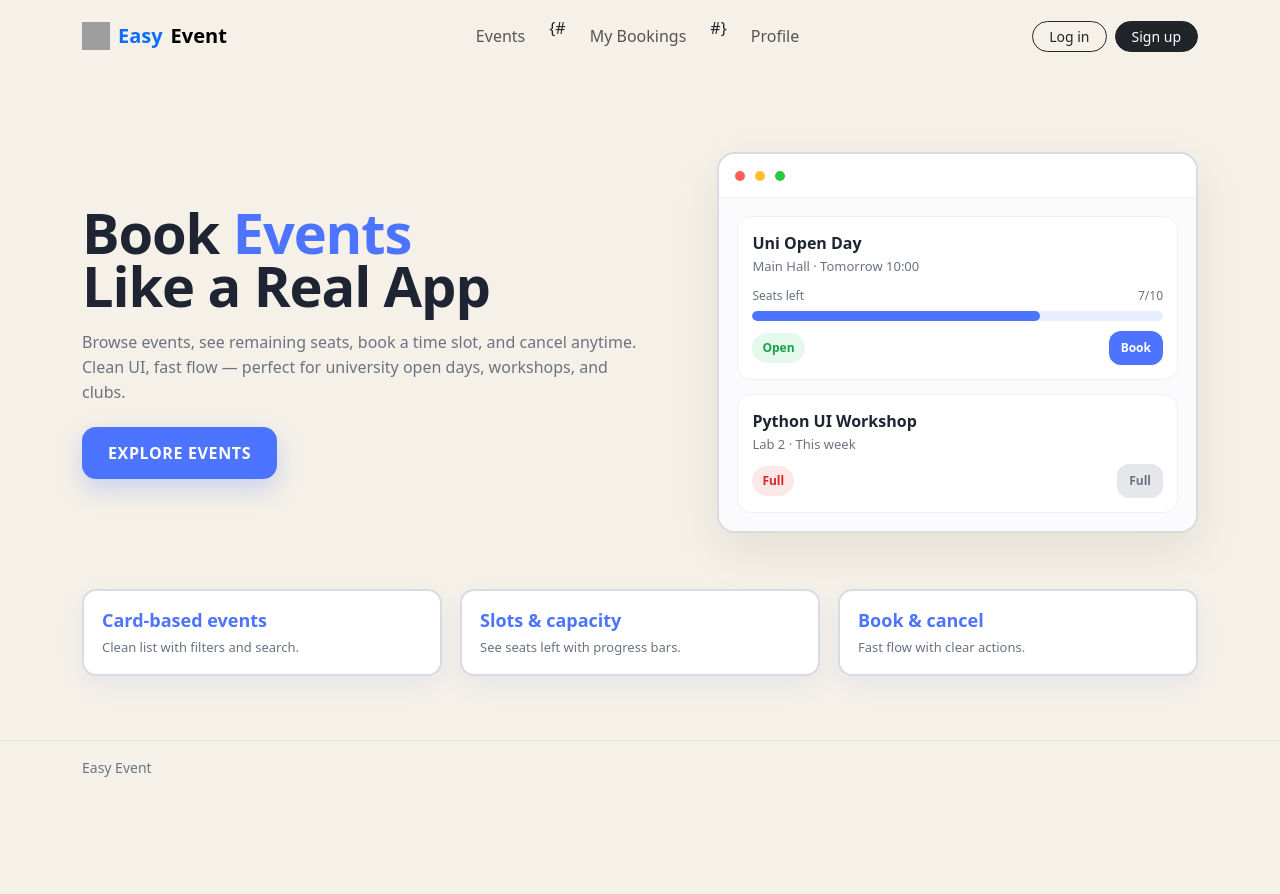
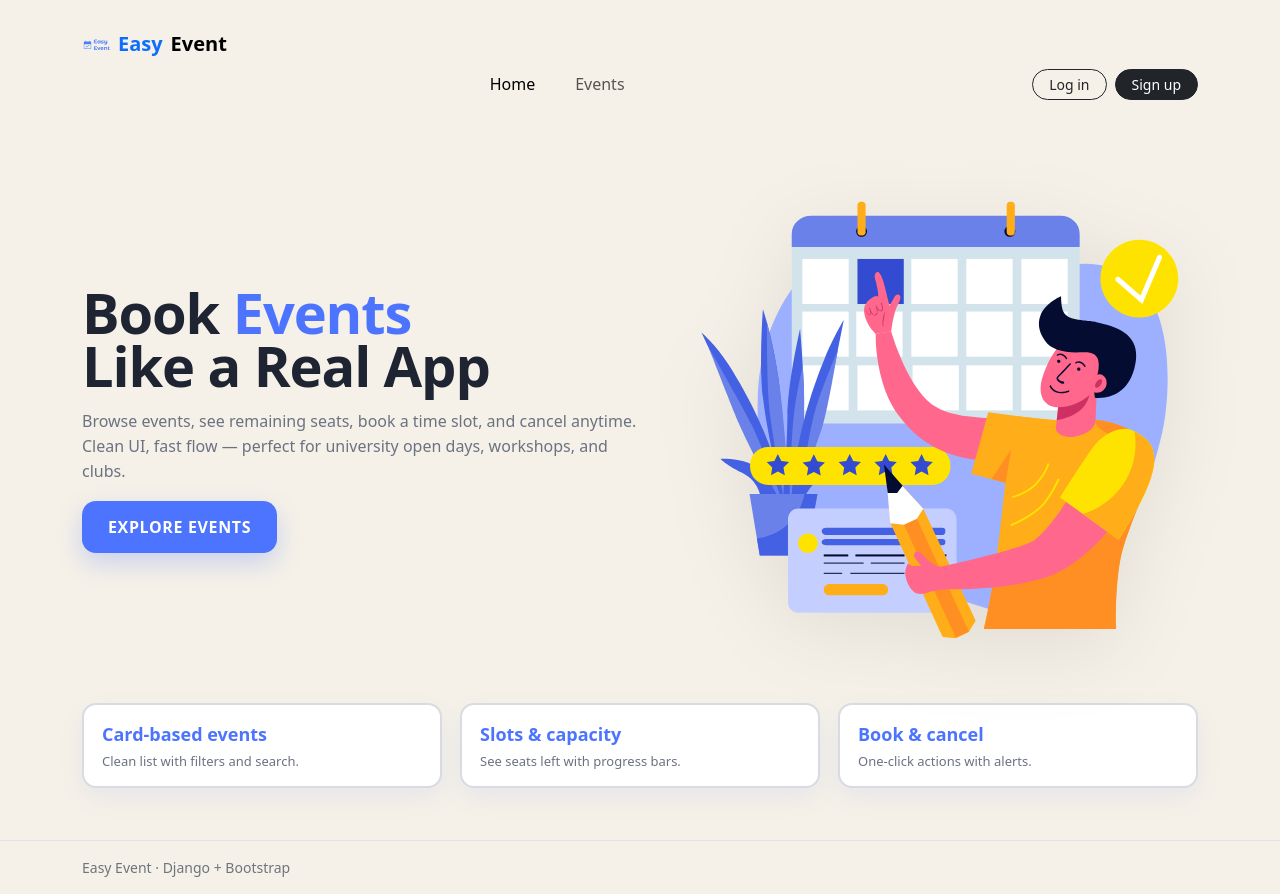
Before and after one commit to grebennikoovaa/event-booking-mini, a Django app: page / in a window 1280 px wide. Before the commit the page ends 777 px from the top, so only its background shows below. Run offline with Django 5.2, Linux system fonts and the light colour scheme; grey boxes are pictures that could not be loaded.

Commit message:
updated landing page and added login, signup, logout

```diff
--- a/bookings/urls.py
+++ b/bookings/urls.py
@@ -8,4 +8,5 @@ urlpatterns = [
     path("slots/<int:slot_id>/book/", views.book_slot, name="book_slot"),
     path("slots/<int:slot_id>/cancel/", views.cancel_slot, name="cancel_slot"),
     path("my-bookings/", views.my_bookings, name="my_bookings"),
+    path("accounts/signup/", views.signup, name="signup"),
 ]
--- a/bookings/views.py
+++ b/bookings/views.py
@@ -6,6 +6,8 @@ from django.core.exceptions import ValidationError
 from django.shortcuts import get_object_or_404, redirect, render
 from django.utils import timezone
 from django.db.models import Q
+from django.contrib.auth import login
+from .forms import SignUpForm
 
 
 
@@ -112,3 +114,14 @@ def my_bookings(request):
 
 def landing(request):
     return render(request, "landing.html")
+
+def signup(request):
+    if request.method == "POST":
+        form = SignUpForm(request.POST)
+        if form.is_valid():
+            user = form.save()
+            login(request, user)
+            return redirect("event_list")
+    else:
+        form = SignUpForm()
+    return render(request, "registration/signup.html", {"form": form})
--- a/config/settings.py
+++ b/config/settings.py
@@ -112,6 +112,8 @@ STATIC_URL = 'static/'
 
 STATICFILES_DIRS = [BASE_DIR / "static"]
 
+LOGIN_REDIRECT_URL = "/events/"
+LOGOUT_REDIRECT_URL = "/"
 
-LOGIN_REDIRECT_URL = "event_list"
-LOGOUT_REDIRECT_URL = "event_list"
+
+DEFAULT_AUTO_FIELD = "django.db.models.BigAutoField"
--- a/static/css/landing.css
+++ b/static/css/landing.css
@@ -1,54 +1,66 @@
-/* Background like the reference */
+
 body.bg-light {
   background: #f5f1e8 !important;
 }
 
-/* Wrap */
 .landing-wrap {
-  padding: 56px 0 40px;
+  padding: 28px 0 28px;
 }
 
-/* Hero layout */
+
 .landing-hero {
   display: grid;
-  grid-template-columns: 1.1fr 0.9fr;
-  gap: 48px;
+  grid-template-columns: 1.05fr 0.95fr;
+  gap: 40px;
   align-items: center;
-  margin-bottom: 56px;
+  margin-bottom: 28px;
 }
 
 @media (max-width: 992px) {
   .landing-hero {
     grid-template-columns: 1fr;
-    gap: 28px;
+    gap: 22px;
   }
 }
 
-/* Typography */
+
 .landing-title {
   font-weight: 900;
   letter-spacing: -0.02em;
-  line-height: 0.95;
+  line-height: 0.96;
   font-size: 56px;
-  margin: 0 0 18px;
+  margin: 0 0 16px;
 }
 
 @media (max-width: 576px) {
-  .landing-title { font-size: 42px; }
+  .landing-title {
+    font-size: 40px;
+  }
 }
 
-.landing-title .dark { color: #1e2432; }
-.landing-title .accent { color: #4c74ff; }
+.landing-title .dark {
+  color: #1e2432;
+}
+
+.landing-title .accent {
+  color: #4c74ff;
+}
 
 .landing-subtitle {
   max-width: 560px;
   color: #6b7280;
   font-size: 16px;
   line-height: 1.55;
-  margin-bottom: 22px;
+  margin: 0 0 18px;
 }
 
-/* CTA button */
+
+.landing-actions {
+  display: flex;
+  gap: 12px;
+  flex-wrap: wrap;
+}
+
 .landing-cta {
   display: inline-block;
   padding: 14px 26px;
@@ -56,134 +68,48 @@ body.bg-light {
   background: #4c74ff;
   color: #ffffff;
   text-decoration: none;
-  font-weight: 800;
+  font-weight: 900;
   letter-spacing: 0.04em;
-  box-shadow: 0 10px 25px rgba(76,116,255,0.25);
+  box-shadow: 0 10px 25px rgba(76, 116, 255, 0.25);
   transition: transform 0.15s ease, box-shadow 0.15s ease;
 }
 
 .landing-cta:hover {
   transform: translateY(-1px);
-  box-shadow: 0 14px 32px rgba(76,116,255,0.30);
+  box-shadow: 0 14px 32px rgba(76, 116, 255, 0.30);
   color: #fff;
 }
 
-/* Right mock screen */
-.mock-screen {
-  background: #ffffff;
-  border: 2px solid #d9dbe3;
-  border-radius: 18px;
-  overflow: hidden;
-  box-shadow: 0 18px 50px rgba(0,0,0,0.08);
+
+.hero-visual {
+  position: relative;
+  display: flex;
+  justify-content: flex-end;
 }
 
-.mock-top {
-  height: 44px;
-  display: flex;
-  align-items: center;
-  gap: 10px;
-  padding: 0 16px;
-  border-bottom: 1px solid #eef0f5;
-  background: #fff;
+.hero-illustration {
+  width: 100%;
+  max-width: 620px;
+  height: auto;
+  display: block;
+  filter: drop-shadow(0 18px 40px rgba(0, 0, 0, 0.08));
 }
 
-.dot { width: 10px; height: 10px; border-radius: 50%; }
-.dot.red { background: #ff5f57; }
-.dot.yellow { background: #febc2e; }
-.dot.green { background: #28c840; }
 
-.mock-body {
-  background: #fbfbfe;
-  padding: 18px;
-  display: grid;
-  gap: 14px;
+@media (max-width: 992px) {
+  .hero-visual {
+    justify-content: center;
+  }
+  .hero-illustration {
+    max-width: 520px;
+  }
 }
 
-.mock-card {
-  background: #fff;
-  border: 1px solid #eef0f5;
-  border-radius: 14px;
-  padding: 14px;
-}
-
-.mock-card-title {
-  font-weight: 800;
-  color: #1e2432;
-  margin-bottom: 2px;
-}
-
-.mock-card-text {
-  color: #6b7280;
-  font-size: 13px;
-  margin-bottom: 10px;
-}
-
-.mock-progress-label {
-  display: flex;
-  justify-content: space-between;
-  color: #6b7280;
-  font-size: 12px;
-  margin-bottom: 6px;
-}
-
-.mock-progress {
-  height: 10px;
-  background: #e9eeff;
-  border-radius: 999px;
-  overflow: hidden;
-  margin-bottom: 10px;
-}
-
-.mock-progress-fill {
-  height: 100%;
-  background: #4c74ff;
-  border-radius: 999px;
-}
-
-.mock-actions {
-  display: flex;
-  justify-content: space-between;
-  align-items: center;
-}
-
-.mock-badge {
-  font-size: 12px;
-  font-weight: 800;
-  padding: 6px 10px;
-  border-radius: 999px;
-}
-
-.mock-badge.open {
-  background: rgba(34,197,94,0.12);
-  color: #16a34a;
-}
-
-.mock-badge.full {
-  background: rgba(239,68,68,0.12);
-  color: #dc2626;
-}
-
-.mock-btn {
-  padding: 8px 12px;
-  border-radius: 12px;
-  border: none;
-  background: #4c74ff;
-  color: #fff;
-  font-weight: 800;
-  font-size: 12px;
-}
-
-.mock-btn.disabled {
-  background: #e5e7eb;
-  color: #6b7280;
-}
-
-/* Feature cards */
 .landing-features {
   display: grid;
   grid-template-columns: repeat(3, 1fr);
   gap: 18px;
-}
+  margin-top: 10px;
 
 @media (max-width: 992px) {
   .landing-features {
@@ -196,7 +122,7 @@ body.bg-light {
   border: 2px solid #d9dbe3;
   border-radius: 14px;
   padding: 16px 18px;
-  box-shadow: 0 10px 24px rgba(76,116,255,0.08);
+  box-shadow: 0 10px 24px rgba(76, 116, 255, 0.08);
 }
 
 .feature-title {
@@ -209,4 +135,29 @@ body.bg-light {
 .feature-text {
   color: #6b7280;
   font-size: 13px;
+  line-height: 1.4;
 }
+
+.nav-card{
+  width: 100%;
+  background: rgba(255,255,255,0.75);
+  border: 2px solid #d9dbe3;
+  border-radius: 16px;
+  padding: 10px 16px;
+  box-shadow: 0 10px 28px rgba(0,0,0,0.06);
+  backdrop-filter: blur(6px);
+  display: flex;
+  align-items: center;
+}
+
+.navbar .nav-link{
+  color: #1e2432;
+  font-weight: 600;
+  padding: 10px 12px;
+  border-radius: 999px;
+}
+
+.navbar .nav-link.active{
+  color: #4c74ff;
+  background: rgba(76,116,255,0.10);
+}
--- a/templates/base.html
+++ b/templates/base.html
@@ -5,7 +5,6 @@
   <meta charset="utf-8">
   <meta name="viewport" content="width=device-width, initial-scale=1">
   <title>{% block title %}Easy Event{% endblock %}</title>
-
   <link href="https://cdn.jsdelivr.net/npm/bootstrap@5.3.3/dist/css/bootstrap.min.css" rel="stylesheet">
 
   {% block extra_head %}{% endblock %}
@@ -13,13 +12,12 @@
 
 <body class="bg-light">
 
-
-  <nav class="navbar navbar-expand-lg" style="background:#f5f1e8;">
-    <div class="container py-2">
+  <nav class="navbar navbar-expand-lg mt-3">
+    <div class="container">
+      <div class="nav-card w-100">
 
         <a class="navbar-brand fw-bold d-flex align-items-center gap-2" href="{% url 'landing' %}">
-        <!-- Put your exported svg here -->
-        <img src="{% static 'img/easy-event-logo.svg' %}" alt="logo" style="width:28px;height:28px;">
+          <img src="{% static 'img/logo.svg' %}" alt="logo" style="width:28px;height:28px;">
           <span class="text-primary">Easy</span> Event
         </a>
 
@@ -28,40 +26,43 @@
         </button>
 
         <div class="collapse navbar-collapse" id="nav">
-        <ul class="navbar-nav mx-auto gap-lg-3">
+          <ul class="navbar-nav mx-auto gap-lg-4">
             <li class="nav-item">
-            <a class="nav-link" href="{% url 'event_list' %}">Events</a>
+              <a class="nav-link {% if request.path == '/' %}active{% endif %}" href="{% url 'landing' %}">Home</a>
             </li>
-
-
-         {#
             <li class="nav-item">
-  <a class="nav-link" href="{% url 'my_bookings' %}">My Bookings</a>
-</li>
-#}
-
-
-          <li class="nav-item">
-            <a class="nav-link" href="/accounts/login/">Profile</a>
+              <a class="nav-link {% if request.path|slice:':8' == '/events/' %}active{% endif %}"
+                 href="{% url 'event_list' %}">
+                Events
+              </a>
             </li>
           </ul>
 
-        <div class="d-flex gap-2">
+          <div class="d-flex gap-2 align-items-center">
             {% if user.is_authenticated %}
-            <a class="btn btn-outline-dark btn-sm rounded-pill px-3" href="/admin/">Admin</a>
-            <a class="btn btn-outline-dark btn-sm rounded-pill px-3" href="/accounts/logout/">Log out</a>
+              <span class="small text-secondary d-none d-lg-inline">
+                Hi, <span class="fw-semibold">{{ user.username }}</span>
+              </span>
+              <form method="post" action="{% url 'logout' %}" class="d-inline">
+  {% csrf_token %}
+  <button class="btn btn-outline-dark btn-sm rounded-pill px-3" type="submit">
+    Log out
+  </button>
+</form>
+
             {% else %}
-            <a class="btn btn-outline-dark btn-sm rounded-pill px-3" href="/accounts/login/">Log in</a>
-            <a class="btn btn-dark btn-sm rounded-pill px-3" href="/accounts/login/">Sign up</a>
+              <a class="btn btn-outline-dark btn-sm rounded-pill px-3" href="{% url 'login' %}">Log in</a>
+              <a class="btn btn-dark btn-sm rounded-pill px-3" href="{% url 'signup' %}">Sign up</a>
             {% endif %}
           </div>
+        </div>
+
       </div>
     </div>
   </nav>
 
 
   <main class="container py-4">
-
     {% if messages %}
       <div class="mb-3">
         {% for message in messages %}
@@ -80,9 +81,9 @@
     {% block content %}{% endblock %}
   </main>
 
-  <footer style="background:#f5f1e8;" class="border-top">
+  <footer class="border-top" style="background:#f5f1e8;">
     <div class="container py-3 small text-secondary">
-      Easy Event
+      Easy Event · Django + Bootstrap
     </div>
   </footer>
 
--- a/templates/landing.html
+++ b/templates/landing.html
@@ -9,7 +9,8 @@
 {% block content %}
 <div class="landing-wrap">
 
-  <div class="landing-hero">
+  <section class="landing-hero">
+    <!-- LEFT -->
     <div class="landing-left">
       <h1 class="landing-title">
         <span class="dark">Book</span>
@@ -22,70 +23,40 @@
         Clean UI, fast flow — perfect for university open days, workshops, and clubs.
       </p>
 
-      <a href="{% url 'event_list' %}" class="landing-cta">
-        EXPLORE EVENTS
-      </a>
+      <div class="landing-actions">
+        <a href="{% url 'event_list' %}" class="landing-cta">EXPLORE EVENTS</a>
+      </div>
     </div>
 
+    <!-- RIGHT -->
     <div class="landing-right">
-      <div class="mock-screen">
-        <div class="mock-top">
-          <div class="dot red"></div>
-          <div class="dot yellow"></div>
-          <div class="dot green"></div>
-        </div>
-
-        <div class="mock-body">
-          <div class="mock-card">
-            <div class="mock-card-title">Uni Open Day</div>
-            <div class="mock-card-text">Main Hall · Tomorrow 10:00</div>
-
-            <div class="mock-progress-label">
-              <span>Seats left</span>
-              <span>7/10</span>
-            </div>
-
-            <div class="mock-progress">
-              <div class="mock-progress-fill" style="width:70%"></div>
-            </div>
-
-            <div class="mock-actions">
-              <span class="mock-badge open">Open</span>
-              <button class="mock-btn">Book</button>
-            </div>
-          </div>
-
-          <div class="mock-card">
-            <div class="mock-card-title">Python UI Workshop</div>
-            <div class="mock-card-text">Lab 2 · This week</div>
-
-            <div class="mock-actions">
-              <span class="mock-badge full">Full</span>
-              <button class="mock-btn disabled" disabled>Full</button>
-            </div>
-          </div>
-        </div>
+      <div class="hero-visual">
+        <img
+          class="hero-illustration"
+          src="{% static 'img/image_on_landing_page.svg' %}"
+          alt="Event illustration"
+        >
       </div>
     </div>
-  </div>
+  </section>
 
-  <!-- features -->
-  <div class="landing-features">
+  <!-- FEATURES -->
+  <section class="landing-features">
     <div class="feature-card">
       <div class="feature-title">Card-based events</div>
       <div class="feature-text">Clean list with filters and search.</div>
     </div>
 
     <div class="feature-card">
-      <div class="feature-title">Slots & capacity</div>
+      <div class="feature-title">Slots &amp; capacity</div>
       <div class="feature-text">See seats left with progress bars.</div>
     </div>
 
     <div class="feature-card">
-      <div class="feature-title">Book & cancel</div>
-      <div class="feature-text">Fast flow with clear actions.</div>
+      <div class="feature-title">Book &amp; cancel</div>
+      <div class="feature-text">One-click actions with alerts.</div>
     </div>
-  </div>
+  </section>
 
 </div>
 {% endblock %}
```
Also changed, not shown: bookings/forms.py (added, +10 -0 lines), static/css/auth.css (added, +132 -0 lines), templates/registration/login.html (+37 -18 lines), templates/registration/logout.html (added, +12 -0 lines), templates/registration/signup.html (added, +67 -0 lines), static/img/image_on_landing_page.svg (added), static/img/log_in.svg (added), static/img/sign_up.svg (added). Lines whose indentation alone changed are shown as unchanged.
